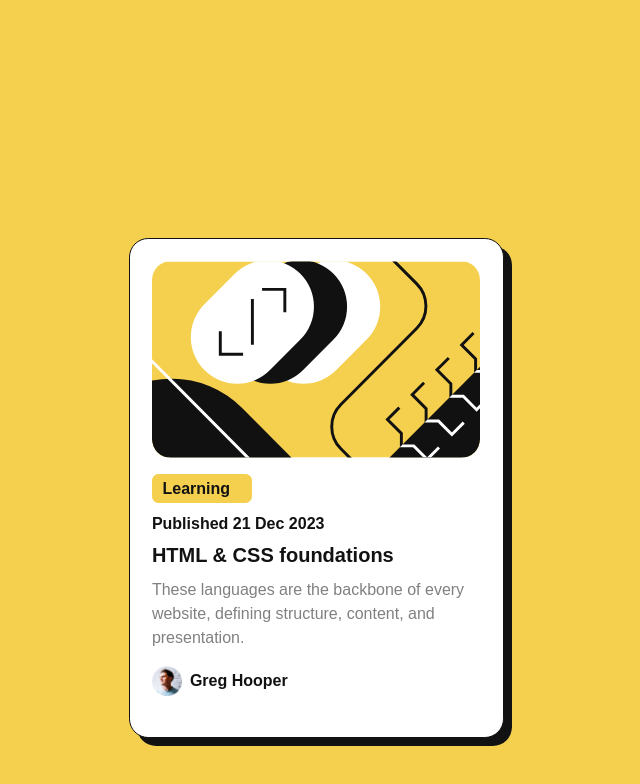
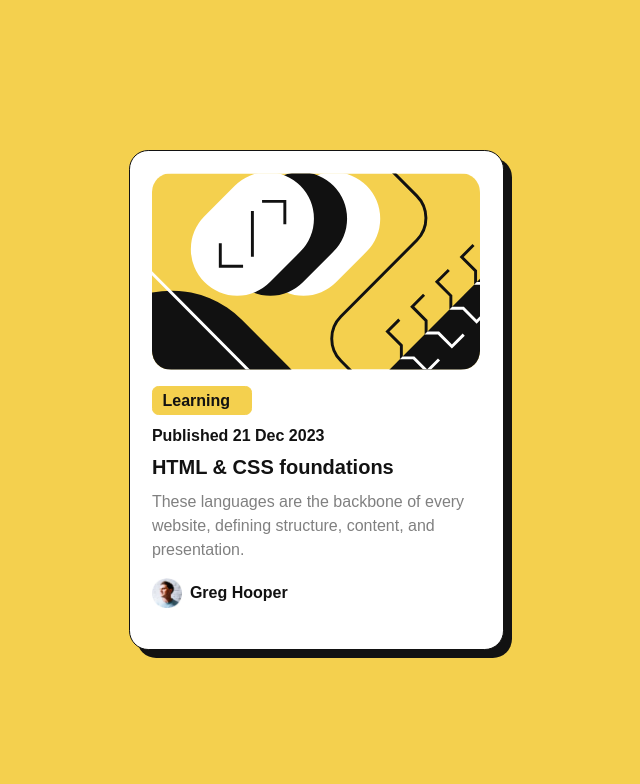
Before and after one commit to 01057057kim/Blog-preview-card.github.io, a plain HTML site: page index.html in a window 1280 px wide. Shown: the whole page, without its empty margins (324-964 px from the left). Drawn offline with Linux system fonts and the light colour scheme.

Commit message:
Update index.html

```diff
--- a/index.html
+++ b/index.html
@@ -42,7 +42,7 @@
       min-width: 375px;
       max-width: 1440px;
       background-color: var(--yellow);
-      min-height: 61em;
+      min-height: 100vh;
       overflow: hidden;
     }
 
```
